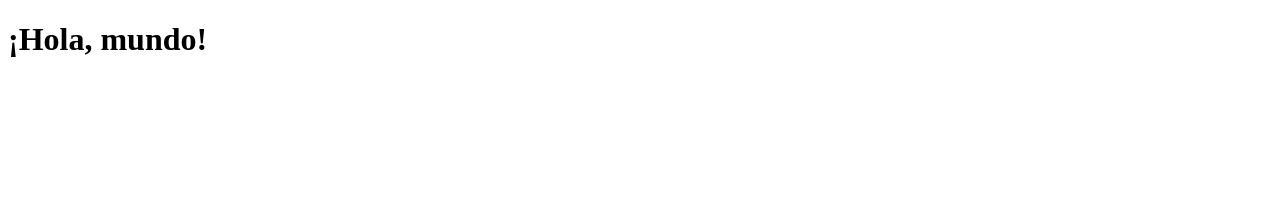
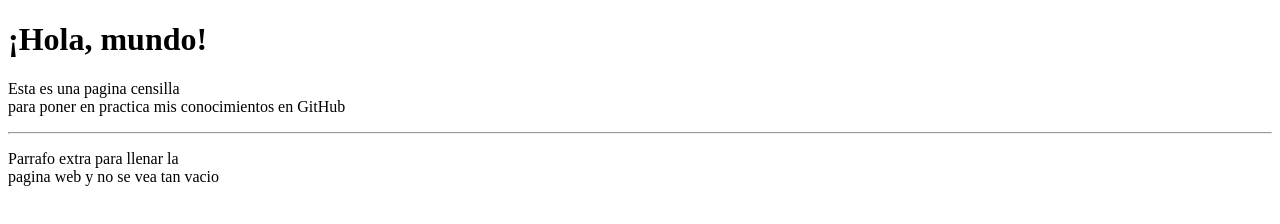
Before and after one commit to Fenx224/Repaso-de-Git, a plain HTML site: page index.html in a window 1280 px wide. Drawn offline with Linux system fonts and the light colour scheme.

Commit message:
0.1.0 Modificacion del archivo HTML

```diff
--- a/index.html
+++ b/index.html
@@ -7,5 +7,13 @@
 </head>
 <body>
     <h1>¡Hola, mundo!</h1>
+    <p>Esta es una pagina censilla <br>
+        para poner en practica mis conocimientos en GitHub
+    </p>
+    <hr>
+    <p>
+        Parrafo extra para llenar la <br>
+        pagina web y no se vea tan vacio
+    </p>
 </body>
 </html>
```
